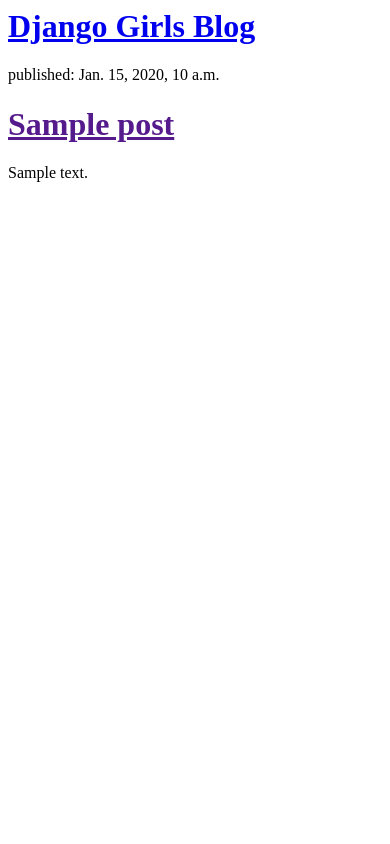
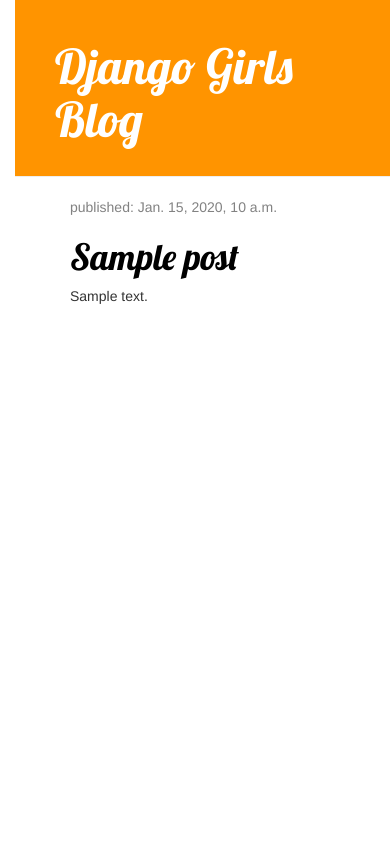
Before and after one commit to killer1708/my-first-django-app, a Django app: template myapp/templates/myapp/post_list.html in a window 390 px wide. Run offline with Django 3.2, Linux system fonts and the light colour scheme; the template is opened without the code that fills it: values that come from a table or form of the project are taken from there, others are empty; tables that the repository leaves empty hold one stand-in row (values such as "Sample post"); some libraries are stand-ins or nearby versions.

Commit message:
Added view and template for detailed myapp post as well as CSS for the site.

```diff
--- /dev/null
+++ b/myapp/static/css/myapp.css
@@ -0,0 +1,44 @@
+h1 a {
+	color: #FCA205;
+	font-family: 'Lobster';
+}
+body {
+	padding-left: 15px;
+}
+.page-header {
+	background-color: #ff9400;
+	margin-top: 0;
+	padding: 20px 20px 20px 40px;
+}
+.page-header h1, .page-header h1 a, .page-header h1 a:visited, .page-header h1 a:active {
+	color: #ffffff;
+	font-size: 36pt;
+	text-decoration: none;
+}
+.content {
+	margin-left: 40px;
+}
+h1, h2, h3, h4 {
+	font-family: 'Lobster',cursive;
+}
+.date {
+	color: #828282;
+}
+.save {
+	float: right;
+}
+.post-form textarea, .post-form input {
+	width: 100%;
+}
+.top-menu, .top-menu:hover, .top-menu:visited {
+	color: #ffffff;
+	float: right;
+	font-size: 26pt;
+	margin-right: 20px;
+}
+.post {
+	margin-bottom: 70px;
+}
+.post h1 a, .post h1 a:visited {
+	color: #000000;
+}
--- /dev/null
+++ b/myapp/templates/myapp/base.html
@@ -0,0 +1,25 @@
+{% load staticfiles %}
+
+<html>
+    <head>
+        <title>Django Girls blog</title>
+        <link rel="stylesheet" href="//maxcdn.bootstrapcdn.com/bootstrap/3.2.0/css/bootstrap.min.css">
+        <link rel="stylesheet" href="//maxcdn.bootstrapcdn.com/bootstrap/3.2.0/css/bootstrap-theme.min.css">
+        <link href='//fonts.googleapis.com/css?family=Lobster&subset=latin,latin-ext' rel='stylesheet' type='text/css'>
+        <link rel="stylesheet" href="{% static 'css/myapp.css' %}">
+    </head>
+<body>
+    <div class="page-header">
+        <h1><a href="/">Django Girls Blog</a></h1>
+    </div>
+
+    <div class="content container">
+		<div class="row">
+			<div class="col-md-8">
+        	{% block content %}
+       		{% endblock %}
+			</div>
+		</div>
+	</div>
+</body>
+</html>
--- a/myapp/templates/myapp/post_list.html
+++ b/myapp/templates/myapp/post_list.html
@@ -1,20 +1,13 @@
-<html>
-    <head>
-        <title>Django Girls blog</title>
-    </head>
-    <body>
-        <div>
-            <h1><a href="/">Django Girls Blog</a></h1>
-        </div>
+{% extends 'myapp/base.html' %}
 
-        <div>
+{% block content %}
 	{% for post in posts %}
-		<div>
-			<p>published: {{ post.published_date }}</p>
-			<h1><a href="">{{ post.title }}</a></h1>
+		<div class="post">
+			<div class="date">
+				<p>published: {{ post.published_date }}</p>
+			</div>
+			<h1><a href="{% url 'post_detail' pk=post.pk %}">{{ post.title }}</a></h1>
 			<p>{{ post.text|linebreaksbr }}</p>
 		</div>
 	{% endfor %}
-        </div>
-    </body>
-</html>
+{% endblock %}
--- a/myapp/urls.py
+++ b/myapp/urls.py
@@ -3,4 +3,5 @@
 
 urlpatterns = [
 	url(r'^$', views.post_list, name = 'post_list'),
+	url(r'^post/(?P<pk>\d+)/$', views.post_detail, name='post_detail'),
 ]
```
Also changed, not shown: myapp/templates/myapp/post_detail.html (added, +13 -0 lines), myapp/views.py (+6 -2 lines), 2 other files.
